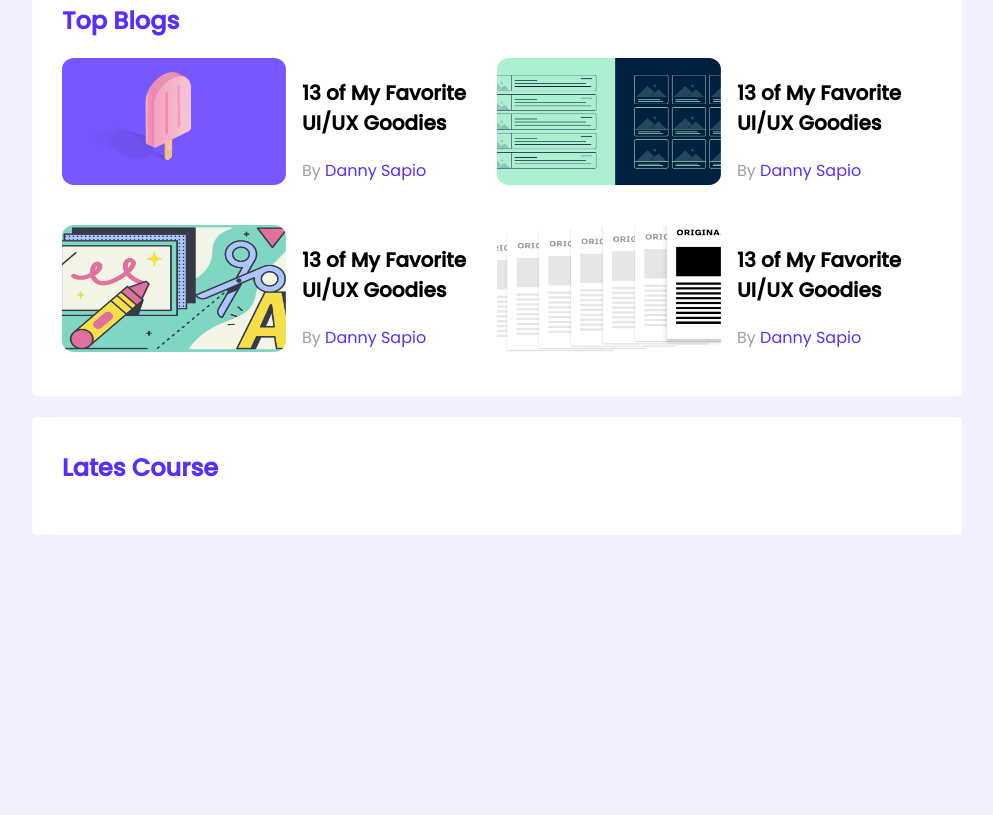
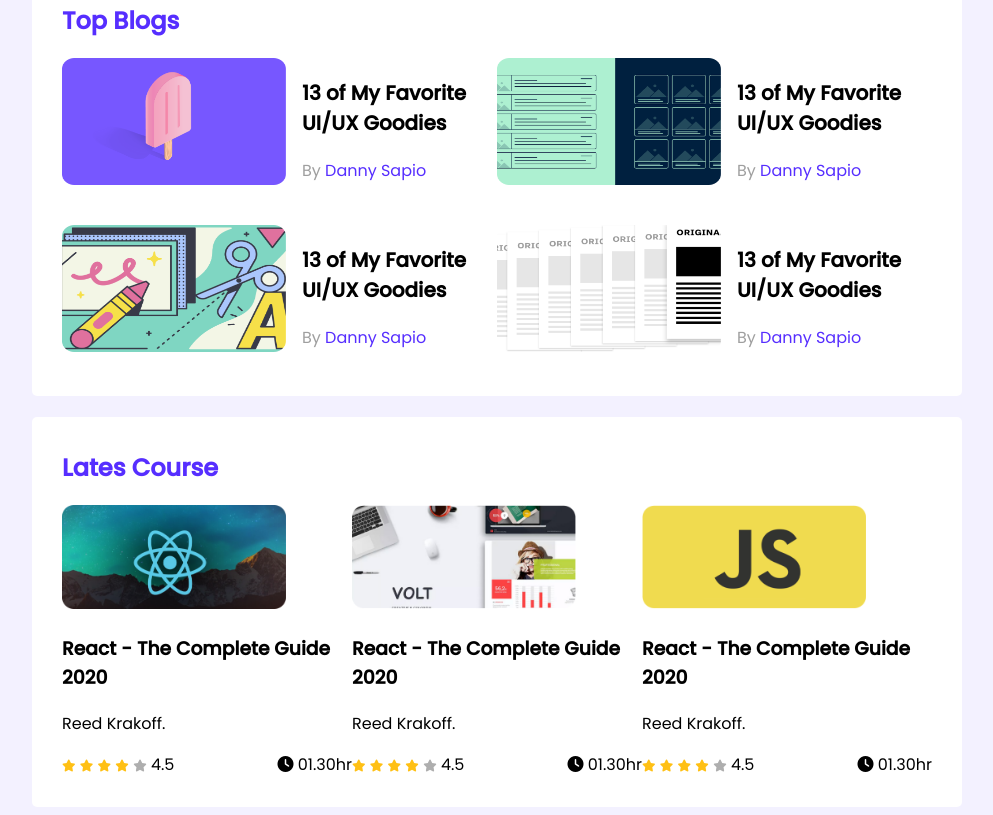
Before and after one commit to Mehnazimu/leader-board, a plain HTML site: page index.html in a window 1280 px wide. Shown: the part 329-1144 px from the top of the page, without its empty margins (143-1136 px from the left). Before the commit the page ends 872 px from the top, so only its background shows below. Drawn offline with Linux system fonts and the light colour scheme.

Commit message:
last update

```diff
--- a/index.html
+++ b/index.html
@@ -6,6 +6,8 @@
     <meta http-equiv="X-UA-Compatible" content="IE=edge">
     <meta name="viewport" content="width=device-width, initial-scale=1.0">
     <title>Leader Board</title>
+    <!-- font-awesome -->
+    <script src="https://kit.fontawesome.com/bae5845125.js" crossorigin="anonymous"></script>
     <!-- stylesheet -->
     <link rel="stylesheet" href="styles/styles.css">
 </head>
@@ -115,6 +117,95 @@
         <!-- latest course -->
         <section class="container">
             <h2 class="section-title">Lates Course </h2>
+            <div class="courses">
+                <div class="course">
+                    <div class="course-banner">
+                        <img src="images/courses/course-1.png" alt="">
+                    </div>
+                    <div class="course-detail">
+                        <h3 class="course-title">React - The Complete Guide 2020</h3>
+                        <p class="course-author">Reed Krakoff.</p>
+                        <div class="course-info">
+                            <div>
+                                <i class="fa-solid fa-star filled "></i>
+                                <i class="fa-solid fa-star filled "></i>
+                                <i class="fa-solid fa-star filled "></i>
+                                <i class="fa-solid fa-star filled "></i>
+
+                                <i class="fa-solid fa-star empty"></i>
+                                <span>4.5</span>
+                            </div>
+
+                            <div class="course-duration">
+                                <i class="fa-solid fa-clock"></i>
+                                01.30hr
+
+                            </div>
+                        </div>
+
+
+                    </div>
+
+                </div>
+                <div class="course">
+                    <div class="course-banner">
+                        <img src="images/courses/course-2.png" alt="">
+                    </div>
+                    <div class="course-detail">
+                        <h3 class="course-title">React - The Complete Guide 2020</h3>
+                        <p class="course-author">Reed Krakoff.</p>
+                        <div class="course-info">
+                            <div>
+                                <i class="fa-solid fa-star filled "></i>
+                                <i class="fa-solid fa-star filled "></i>
+                                <i class="fa-solid fa-star filled "></i>
+                                <i class="fa-solid fa-star filled "></i>
+
+                                <i class="fa-solid fa-star empty"></i>
+                                <span>4.5</span>
+                            </div>
+
+                            <div class="course-duration">
+                                <i class="fa-solid fa-clock"></i>
+                                01.30hr
+
+                            </div>
+                        </div>
+
+
+                    </div>
+
+                </div>
+                <div class="course">
+                    <div class="course-banner">
+                        <img src="images/courses/course-3.png" alt="">
+                    </div>
+                    <div class="course-detail">
+                        <h3 class="course-title">React - The Complete Guide 2020</h3>
+                        <p class="course-author">Reed Krakoff.</p>
+                        <div class="course-info">
+                            <div>
+                                <i class="fa-solid fa-star filled "></i>
+                                <i class="fa-solid fa-star filled "></i>
+                                <i class="fa-solid fa-star filled "></i>
+                                <i class="fa-solid fa-star filled "></i>
+
+                                <i class="fa-solid fa-star empty"></i>
+                                <span>4.5</span>
+                            </div>
+
+                            <div class="course-duration">
+                                <i class="fa-solid fa-clock"></i>
+                                01.30hr
+
+                            </div>
+                        </div>
+
+
+                    </div>
+
+                </div>
+            </div>
         </section>
 
     </main>
--- a/styles/styles.css
+++ b/styles/styles.css
@@ -101,3 +101,73 @@ main {
     color: #562EFF;
 
 }
+
+/* course styles */
+.courses {
+    display: grid;
+    grid-template-columns: repeat(3, 1fr);
+}
+
+.course-banner img {
+    width: 224px;
+    height: 104px;
+}
+
+.course-info {
+    display: flex;
+    align-items: center;
+    justify-content: space-between;
+}
+
+.fa-star {
+    font-size: 12px;
+}
+
+.fa-star.filled {
+    color: #FFC014;
+
+}
+
+.fa-star.empty {
+    color: #AEAEAE;
+
+}
+
+/* media Queries */
+@media screen and (max-width:688px) {
+    .container {
+        width: 100%;
+    }
+
+    .players,
+    .blogs,
+    .courses {
+        background-color: tomato;
+        grid-template-columns: repeat(1, 1fr);
+    }
+
+    .player,
+    .blog {
+        flex-direction: column;
+    }
+
+    .courses {
+        display: none;
+    }
+
+}
+
+/* tablet devices */
+@media screen and (min-width: 688px) and (max-width:992px) {
+    .container {
+        width: 100%;
+    }
+
+    .players,
+    .courses {
+        background-color: #FFC014;
+        grid-template-columns: repeat(2, 1fr);
+
+    }
+
+}
```
